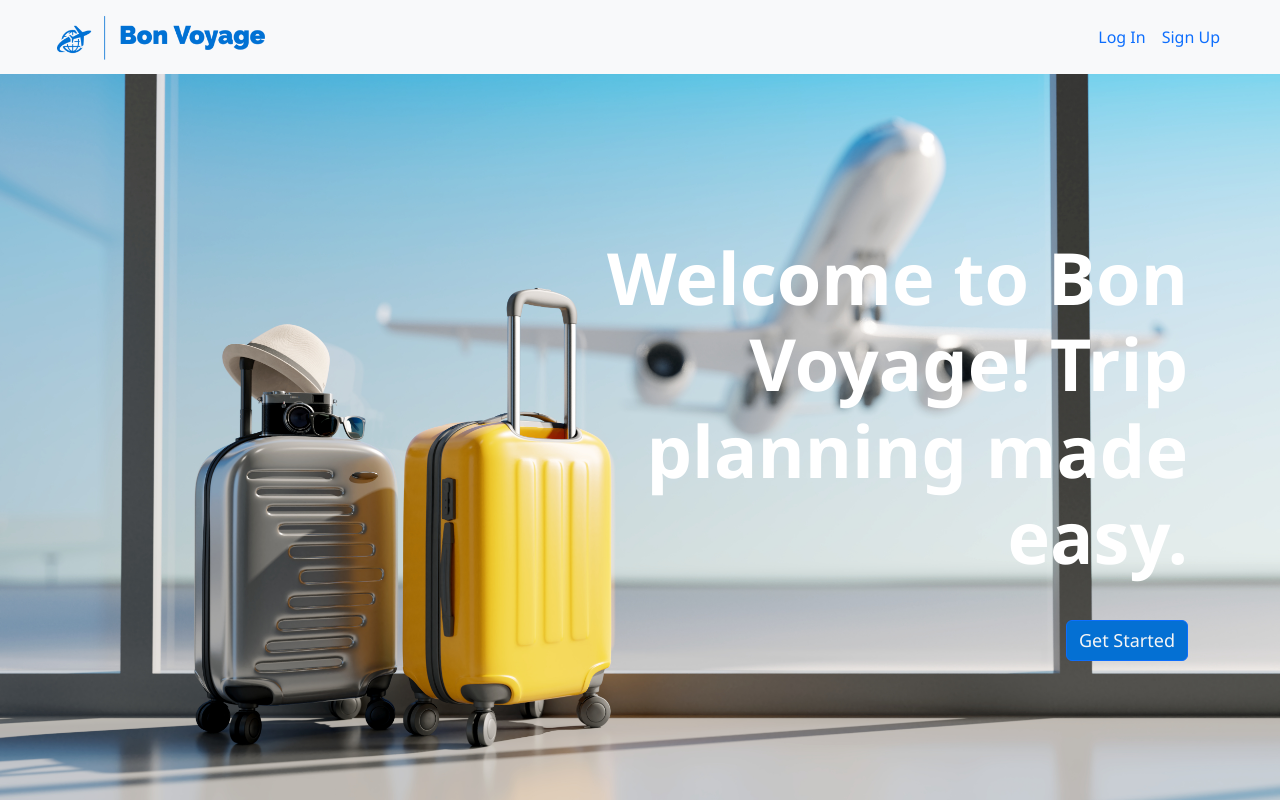
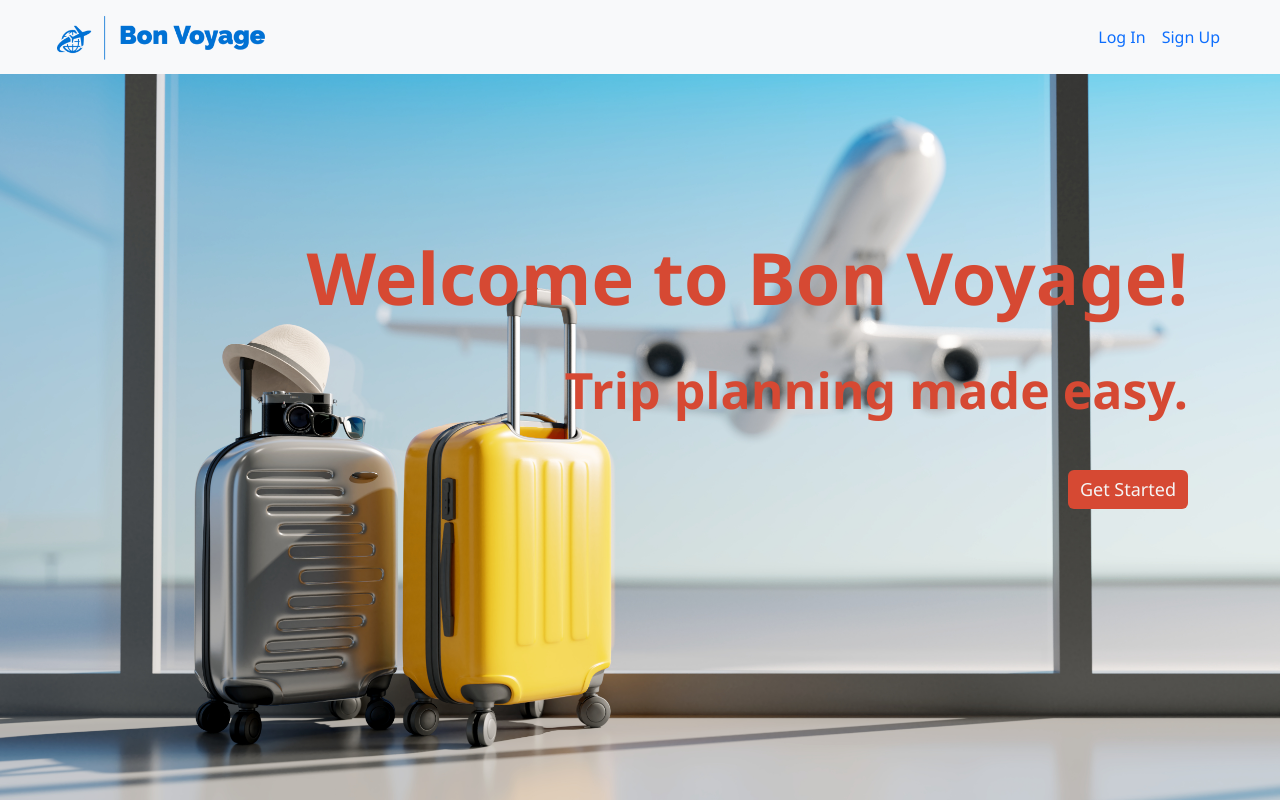
Before and after one commit to Juebele/Travel_App, a React (Create React App) app in the folder client/: page / in a window 1280 px wide. Shown: the top 800 px of the page. Built offline with nearby package versions, Linux system fonts and the light colour scheme.

Commit message:
edited text on the home page

```diff
--- a/client/src/App.css
+++ b/client/src/App.css
@@ -15,6 +15,7 @@
 }
 
 #homepage-bg {
+    position: relative;
     background-image: url(./Assets/imgs/home-main.jpeg);
     background-size: cover;
     background-position: center center;
--- a/client/src/components/Home.js
+++ b/client/src/components/Home.js
@@ -6,18 +6,24 @@ import Auth from '../utils/auth';
 import CreateTripForm from './LoggedIn/YourTripDetails/CreateTripForm';
 
 const Home = () => {
+  const textColor = '#D64933';
   return (
     <div>
       {!Auth.loggedIn() ? (
         <div id="homepage">
           <Navbar />
           <div id="homepage-bg">
-            <div id="another-home-el" className="container-fluid">
-              <div className="homepage-el col-6">
-                <h1>
-                  Welcome to Bon Voyage! Trip planning made easy.
+            <div id="another-home-el" className="container-fluid ">
+              <div className="homepage-el">
+                <h1 style={{color: textColor}} className=''>
+                  Welcome to Bon Voyage!
                 </h1>
-                <button id="getStartedBtn" className="btn btn-primary">
+                <div style={{marginBottom: '50px'}}>
+                  <h2 style={{color: textColor, fontSize: '50px', fontWeight: 'bold', }} className=''>
+                    Trip planning made easy.
+                  </h2>
+                </div>
+                <button id="getStartedBtn" className="btn btn-primary" style={{ backgroundColor: textColor, border: 'none' }}>
                   <Link id="getStartedLink" className="customLink" to={`/sign-up`}>
                     Get Started
                   </Link>
```
